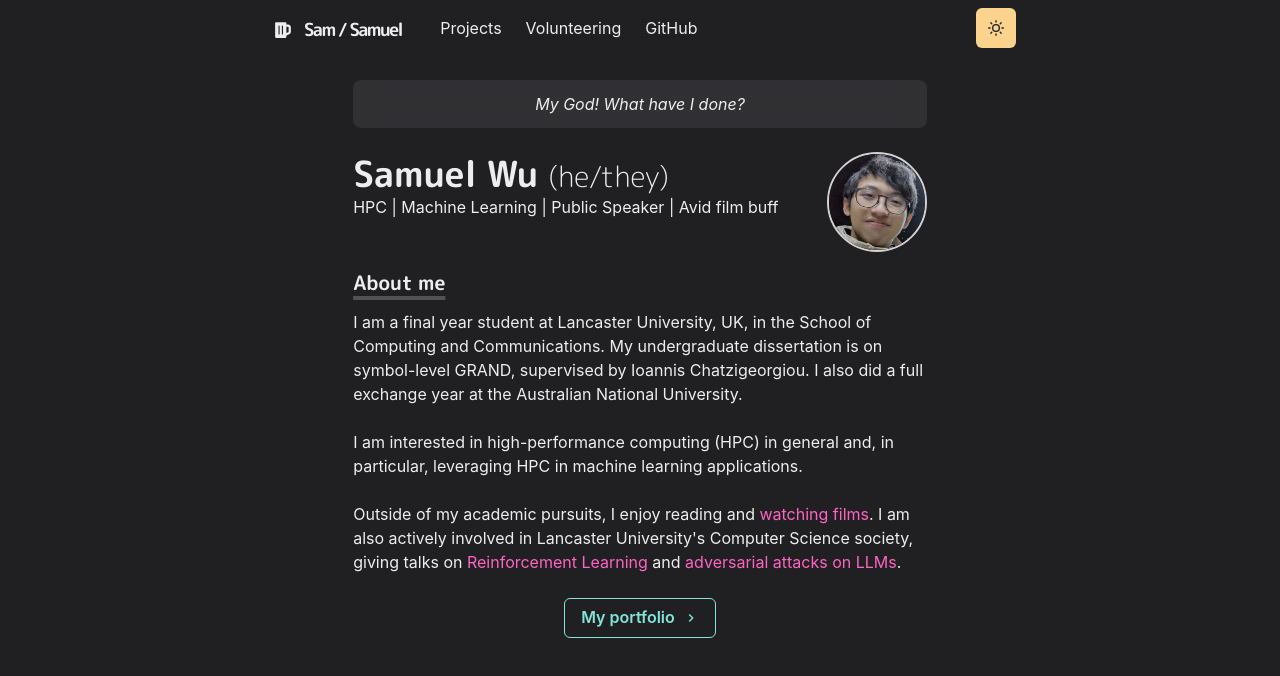
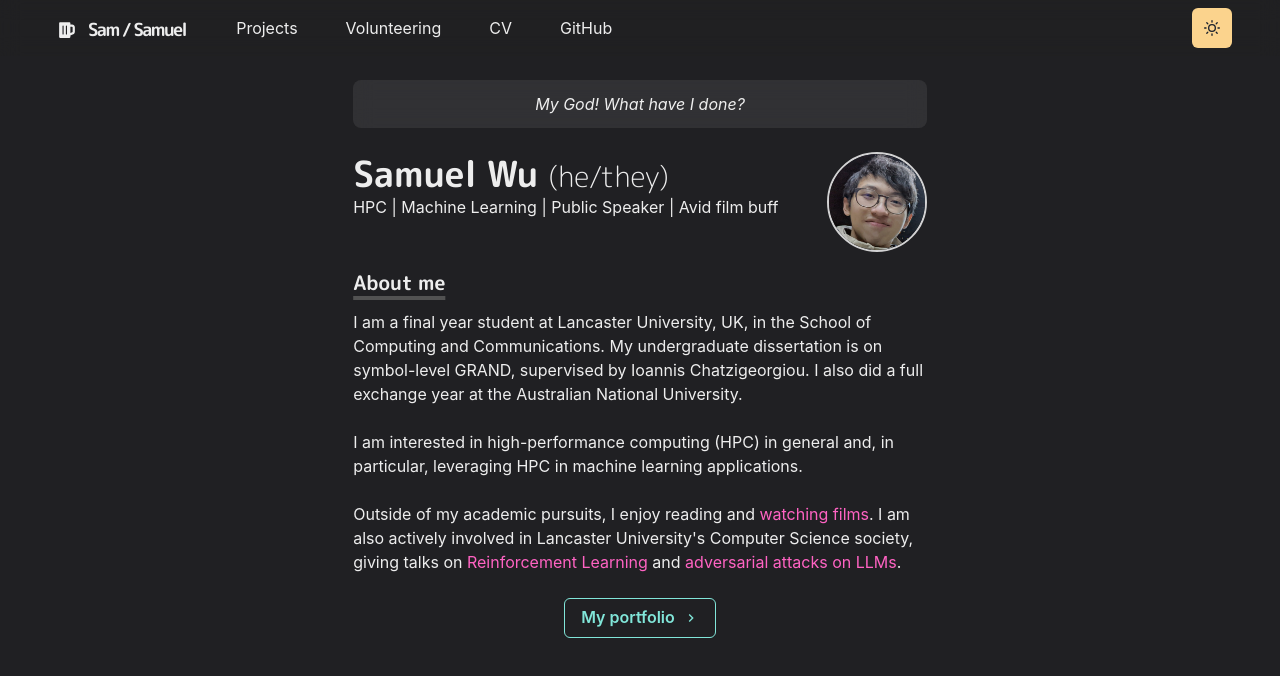
Before and after one commit to cern1710/cern1710-portfolio, a Next.js app: page / in a window 1280 px wide. Shown: the top 676 px of the page. Built offline with nearby package versions, Linux system fonts and the light colour scheme.

Commit message:
Minor visual changes and added CV section
- pill shaped buttons
- Better spacing between each grid item
- Stretched navbar when possible

```diff
--- a/components/griditem.js
+++ b/components/griditem.js
@@ -44,7 +44,7 @@ export const ProjectGridItem = ({ children, category='projects', id, title, thum
                 as="div"
                 href={`/${category}/${id}`}
             >
-                <Text mt={2} fontSize={20}>
+                <Text mt={0} fontSize={20}>
                     {title}
                 </Text>
             </LinkOverlay>
--- a/components/layouts/article.js
+++ b/components/layouts/article.js
@@ -19,7 +19,6 @@ const Layout = ({ children, title }) => {
             transition={{duration: 0.4, type: 'easeInOut'}}
             style={{position: 'relative'}}
         >
-            <br/>
             <>
                 {title && (
                     <Head>
--- a/components/layouts/main.js
+++ b/components/layouts/main.js
@@ -4,7 +4,7 @@ import { Box, Container } from '@chakra-ui/react'
 
 const Main = ({children, router}) => {
     return (
-        <Box as="main" pb={8}>
+        <Box as="main" pb={10}>
             <Head>
                 <meta name="viewport" content="width=device-width, initial-scale=1"/>
                 <title>Samuel Wu</title>
@@ -12,7 +12,15 @@ const Main = ({children, router}) => {
 
             <NavBar path={router.asPath}/>
 
-            <Container maxW="container.md" pt={14}>
+            <Container maxW={{
+                    base: "100%",
+                    sm: "600px",
+                    md: "700px",
+                    lg: "900px",
+                    xl: "1200px"
+                }}
+                pt={20}
+            >
                 {children}
             </Container>
         </Box>
--- a/components/navbar.js
+++ b/components/navbar.js
@@ -30,7 +30,8 @@ const LinkItem = ({ href, path,target, children, ...props }) => {
             bg={active ? 'glassTeal' : undefined}
             color={active ? "#202023" : inactiveColor}
             target={target}
-            borderRadius="14px"
+            // borderRadius="14px"
+            borderRadius="full" py={2} px={5}
             {...props}
         >
             {children}
@@ -58,7 +59,7 @@ const NavBar = props => {
         <Container
             display="flex"
             p={2}
-            maxW="container.md"
+            maxW={{ base: "100%", sm: "600px", md: "700px", lg: "900px", xl: "1200px" }}
             wrap="wrap"
             align="center"
             justify="space-between"
@@ -82,6 +83,9 @@ const NavBar = props => {
                 </LinkItem>
                 <LinkItem href="/volunteering" path={path}>
                     Volunteering
+                </LinkItem>
+                <LinkItem href="/cv.pdf" path={path}>
+                    CV
                 </LinkItem>
                 <LinkItem href="https://github.com/cern1710" path={path}>
                     GitHub
@@ -108,6 +112,9 @@ const NavBar = props => {
                             <MenuItem as={MenuLink} href="/volunteering">
                                 Volunteering
                             </MenuItem>
+                            <MenuItem href="/cv.pdf" path={path} target="_blank">
+                                CV
+                            </MenuItem>
                             <MenuItem
                                 as={Link}
                                 href="https://github.com/cern1710"
--- a/pages/projects.js
+++ b/pages/projects.js
@@ -6,10 +6,9 @@ import Layout from '../components/layouts/article'
 const Projects = () => (
     <Layout title="Projects">
         <Container>
-            <Heading as="h3" fontSize={30} mb={4}>
+            <Heading as="h3" fontSize={30} mb={4} >
                 Projects
             </Heading>
-
             <SimpleGrid columns={[1, 1, 1]} gap={6}>
                 <Section>
                     <ProjectGridItem
```
Also changed, not shown: pages/volunteering.js (+9 -1 lines), 1 other file (tests, documents, lock files or other folders).
